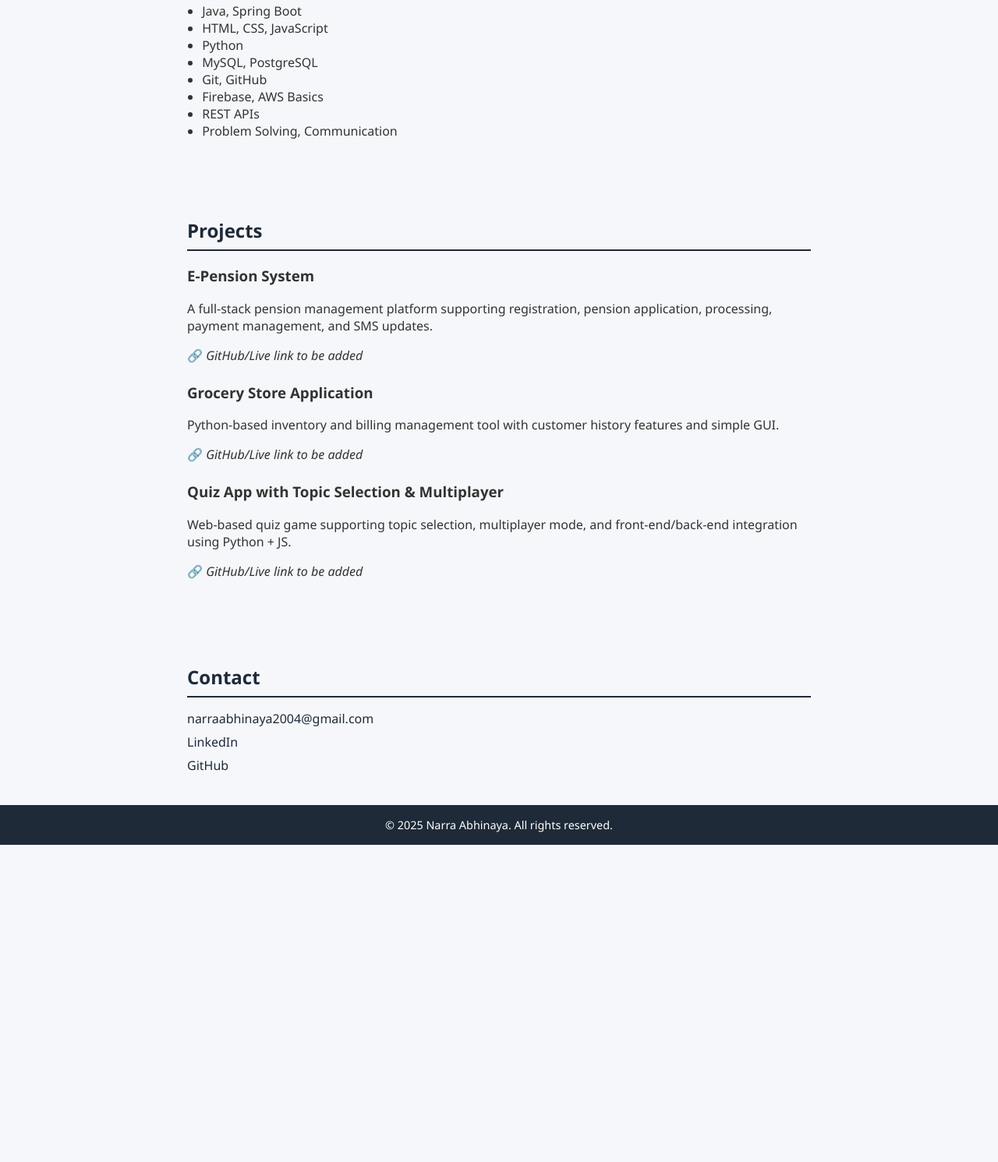
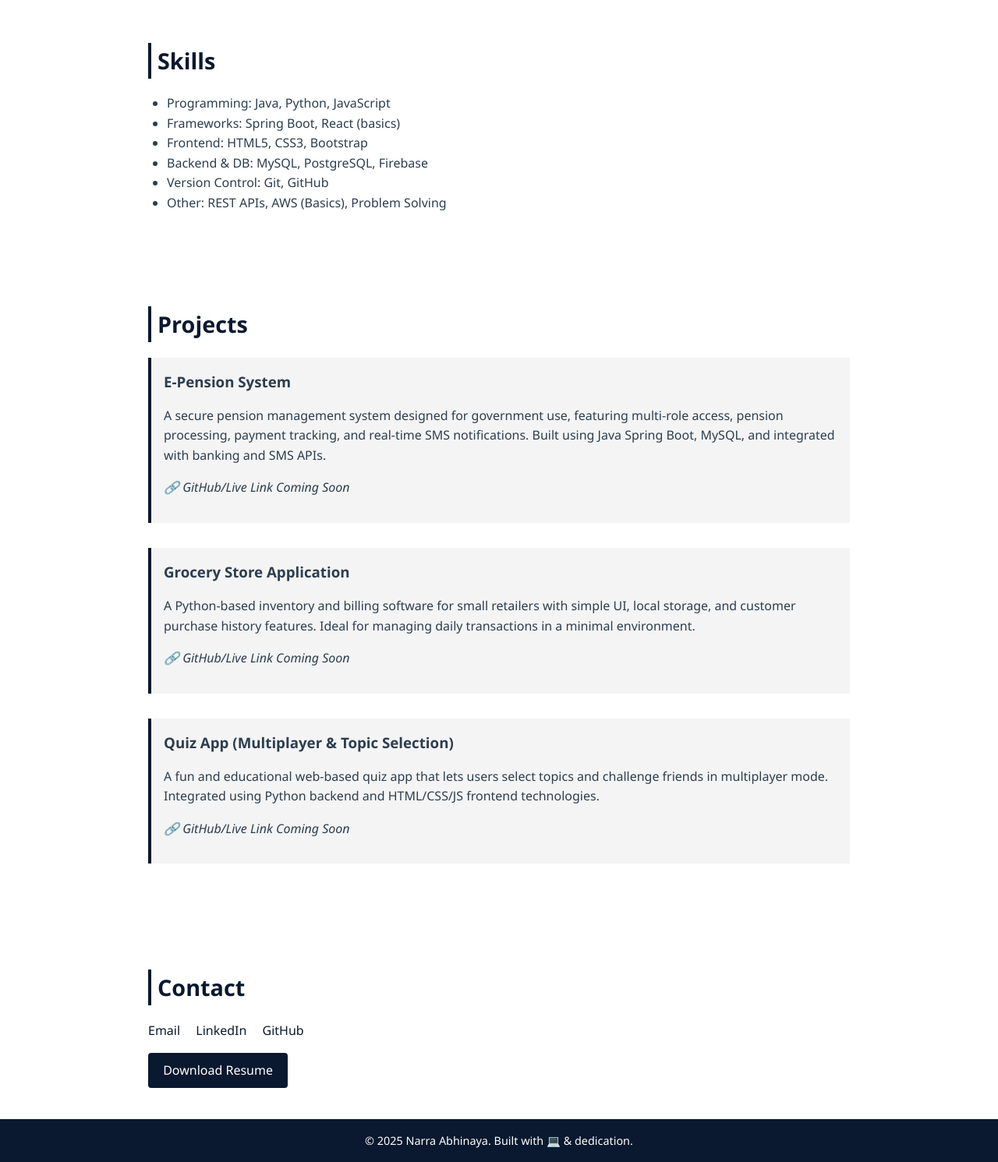
Before and after one commit to abhi19123/portfolio, a plain HTML site: page index.html in a window 1280 px wide. Shown: the part 489-1980 px from the top of the page at 78% size. Before the commit the page ends 1573 px from the top, so only its background shows below. Drawn offline with Linux system fonts and the light colour scheme.

Commit message:
Update index.html

```diff
--- a/index.html
+++ b/index.html
@@ -3,53 +3,75 @@
 <head>
   <meta charset="UTF-8" />
   <meta name="viewport" content="width=device-width, initial-scale=1.0" />
-  <title>Narra Abhinaya | Portfolio</title>
+  <title>Narra Abhinaya | Full-Stack Developer</title>
   <style>
     body {
       margin: 0;
       font-family: 'Segoe UI', Tahoma, Geneva, Verdana, sans-serif;
-      background-color: #f5f7fa;
-      color: #333;
+      background-color: #ffffff;
+      color: #2c3e50;
+      line-height: 1.6;
     }
     header {
-      background-color: #1e2a38;
-      color: white;
-      padding: 2rem;
+      background-color: #0a192f;
+      color: #ffffff;
+      padding: 3rem 1rem;
       text-align: center;
     }
     header h1 {
       margin: 0;
-      font-size: 2rem;
+      font-size: 2.5rem;
     }
     header p {
       margin-top: 0.5rem;
-      font-size: 1.1rem;
+      font-size: 1.2rem;
+      font-weight: 300;
     }
     section {
-      padding: 2rem;
-      max-width: 800px;
+      padding: 2.5rem 1rem;
+      max-width: 900px;
       margin: auto;
     }
     h2 {
-      border-bottom: 2px solid #1e2a38;
-      padding-bottom: 0.5rem;
-      margin-bottom: 1rem;
-      color: #1e2a38;
+      border-left: 4px solid #0a192f;
+      padding-left: 0.5rem;
+      margin-bottom: 1.2rem;
+      color: #0a192f;
+      font-size: 1.8rem;
     }
     ul {
-      padding-left: 1.2rem;
+      padding-left: 1.5rem;
     }
     .project {
-      margin-bottom: 1.5rem;
+      margin-bottom: 2rem;
+      padding: 1rem;
+      background-color: #f4f4f4;
+      border-left: 4px solid #0a192f;
+    }
+    .project h3 {
+      margin: 0 0 0.5rem 0;
     }
     .contact a {
-      display: block;
-      color: #1e2a38;
+      display: inline-block;
+      margin-right: 1rem;
+      color: #0a192f;
       text-decoration: none;
-      margin-bottom: 0.5rem;
+      font-weight: 500;
+    }
+    .contact a:hover {
+      text-decoration: underline;
+    }
+    .resume-button {
+      display: inline-block;
+      margin-top: 1rem;
+      padding: 0.6rem 1.2rem;
+      background-color: #0a192f;
+      color: #ffffff;
+      text-decoration: none;
+      border-radius: 4px;
     }
     footer {
-      background-color: #1e2a38;
+      background-color: #0a192f;
       color: white;
       text-align: center;
       padding: 1rem;
@@ -57,7 +79,10 @@
     }
     @media (max-width: 600px) {
       header, section {
-        padding: 1rem;
+        padding: 1.5rem 1rem;
+      }
+      header h1 {
+        font-size: 2rem;
       }
     }
   </style>
@@ -65,29 +90,27 @@
 <body>
   <header>
     <h1>Narra Abhinaya</h1>
-    <p>Aspiring Java Full-Stack Developer | Tech Enthusiast</p>
+    <p>Aspiring Java Full-Stack Developer | Passionate about building efficient, scalable, and user-friendly applications.</p>
   </header>
 
   <section>
     <h2>About Me</h2>
     <p>
-      I am a passionate Computer Science student with strong interest in Java development,
-      full-stack web technologies, and AI-based applications. My goal is to build impactful
-      digital solutions that blend innovation with user-centric design.
+      I am a detail-oriented and enthusiastic Computer Science student with a deep interest in Java full-stack development
+      and modern web technologies. I am committed to building clean, efficient, and scalable digital solutions that improve user experience
+      and streamline real-world workflows.
     </p>
   </section>
 
   <section>
     <h2>Skills</h2>
     <ul>
-      <li>Java, Spring Boot</li>
-      <li>HTML, CSS, JavaScript</li>
-      <li>Python</li>
-      <li>MySQL, PostgreSQL</li>
-      <li>Git, GitHub</li>
-      <li>Firebase, AWS Basics</li>
-      <li>REST APIs</li>
-      <li>Problem Solving, Communication</li>
+      <li>Programming: Java, Python, JavaScript</li>
+      <li>Frameworks: Spring Boot, React (basics)</li>
+      <li>Frontend: HTML5, CSS3, Bootstrap</li>
+      <li>Backend & DB: MySQL, PostgreSQL, Firebase</li>
+      <li>Version Control: Git, GitHub</li>
+      <li>Other: REST APIs, AWS (Basics), Problem Solving</li>
     </ul>
   </section>
 
@@ -96,39 +119,41 @@
     <div class="project">
       <h3>E-Pension System</h3>
       <p>
-        A full-stack pension management platform supporting registration, pension application,
-        processing, payment management, and SMS updates.
+        A secure pension management system designed for government use, featuring multi-role access, pension processing, payment tracking,
+        and real-time SMS notifications. Built using Java Spring Boot, MySQL, and integrated with banking and SMS APIs.
       </p>
-      <p>🔗 <em>GitHub/Live link to be added</em></p>
+      <p><em>🔗 GitHub/Live Link Coming Soon</em></p>
     </div>
     <div class="project">
       <h3>Grocery Store Application</h3>
       <p>
-        Python-based inventory and billing management tool with customer history features and simple GUI.
+        A Python-based inventory and billing software for small retailers with simple UI, local storage, and customer purchase history features.
+        Ideal for managing daily transactions in a minimal environment.
       </p>
-      <p>🔗 <em>GitHub/Live link to be added</em></p>
+      <p><em>🔗 GitHub/Live Link Coming Soon</em></p>
     </div>
     <div class="project">
-      <h3>Quiz App with Topic Selection & Multiplayer</h3>
+      <h3>Quiz App (Multiplayer & Topic Selection)</h3>
       <p>
-        Web-based quiz game supporting topic selection, multiplayer mode, and front-end/back-end integration
-        using Python + JS.
+        A fun and educational web-based quiz app that lets users select topics and challenge friends in multiplayer mode. Integrated using
+        Python backend and HTML/CSS/JS frontend technologies.
       </p>
-      <p>🔗 <em>GitHub/Live link to be added</em></p>
+      <p><em>🔗 GitHub/Live Link Coming Soon</em></p>
     </div>
   </section>
 
   <section>
     <h2>Contact</h2>
     <div class="contact">
-      <a href="mailto:narraabhinaya2004@gmail.com">narraabhinaya2004@gmail.com</a>
+      <a href="mailto:narraabhinaya2004@gmail.com">Email</a>
       <a href="https://linkedin.com/in/narra-abhinaya" target="_blank">LinkedIn</a>
       <a href="https://github.com/abhi19123" target="_blank">GitHub</a>
     </div>
+    <a href="#" class="resume-button">Download Resume</a>
   </section>
 
   <footer>
-    &copy; 2025 Narra Abhinaya. All rights reserved.
+    &copy; 2025 Narra Abhinaya. Built with 💻 & dedication.
   </footer>
 </body>
 </html>
```
